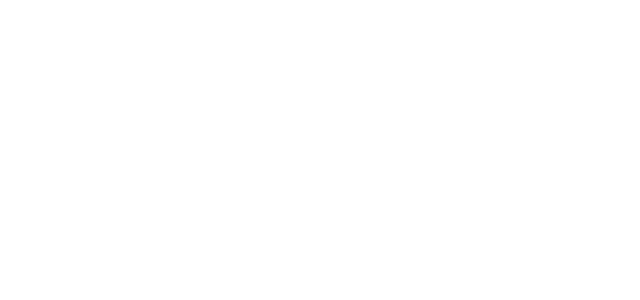
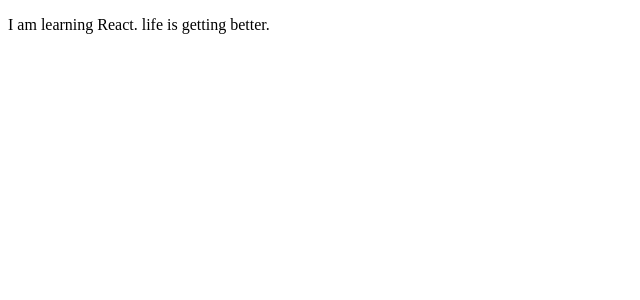
Before and after one commit to acciojob/render-component-react-xylus11, a React app: page / in a window 1280 px wide. Shown: the top 300 px of the page, without its empty margins (0-640 px from the left). Built offline with nearby package versions, Linux system fonts and the light colour scheme.

Commit message:
Update App.js

```diff
--- a/src/components/App.js
+++ b/src/components/App.js
@@ -3,7 +3,9 @@
 
 const App = () => {
   return (
-    <div id="main"></div>
+    <div id="main">
+    <p> I am learning React. life is getting better.</p>
+    </div>
   )
 }
 
```
